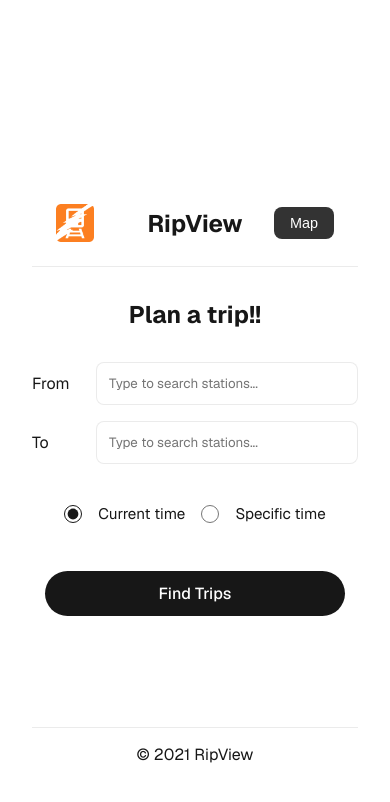
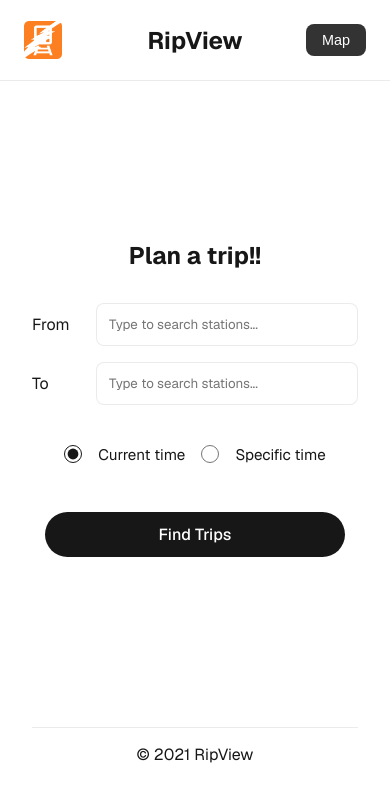
Before and after one commit to Edwintang2005/ripview, a Next.js app in the folder ripview/: page / in a window 390 px wide. Shown: the top 802 px of the page. Built offline with nearby package versions, Linux system fonts and the light colour scheme.

Commit message:
converted header to fixed for better mobile experience

```diff
--- a/ripview/src/components/Header.module.css
+++ b/ripview/src/components/Header.module.css
@@ -1,6 +1,8 @@
 .navBar {
-    position: sticky;
+    position: fixed;
     top: 0;
+    left: 0;
+    right: 0;
     display: flex;
     align-items: center;
     padding: 1.5rem;
```
